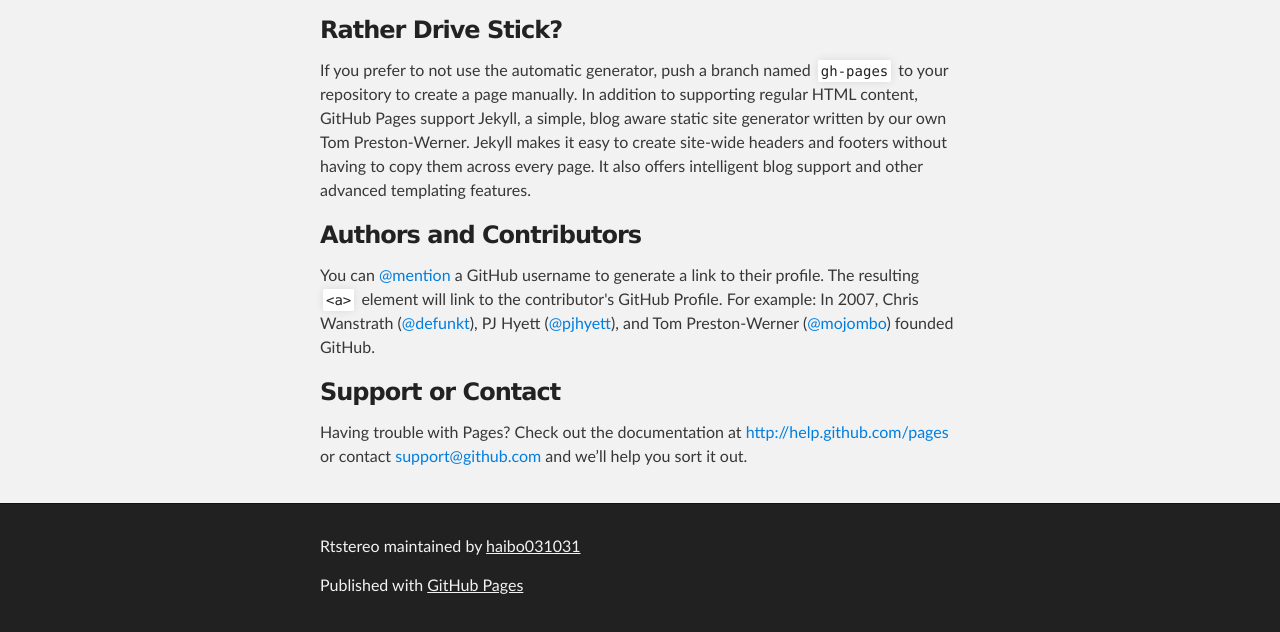
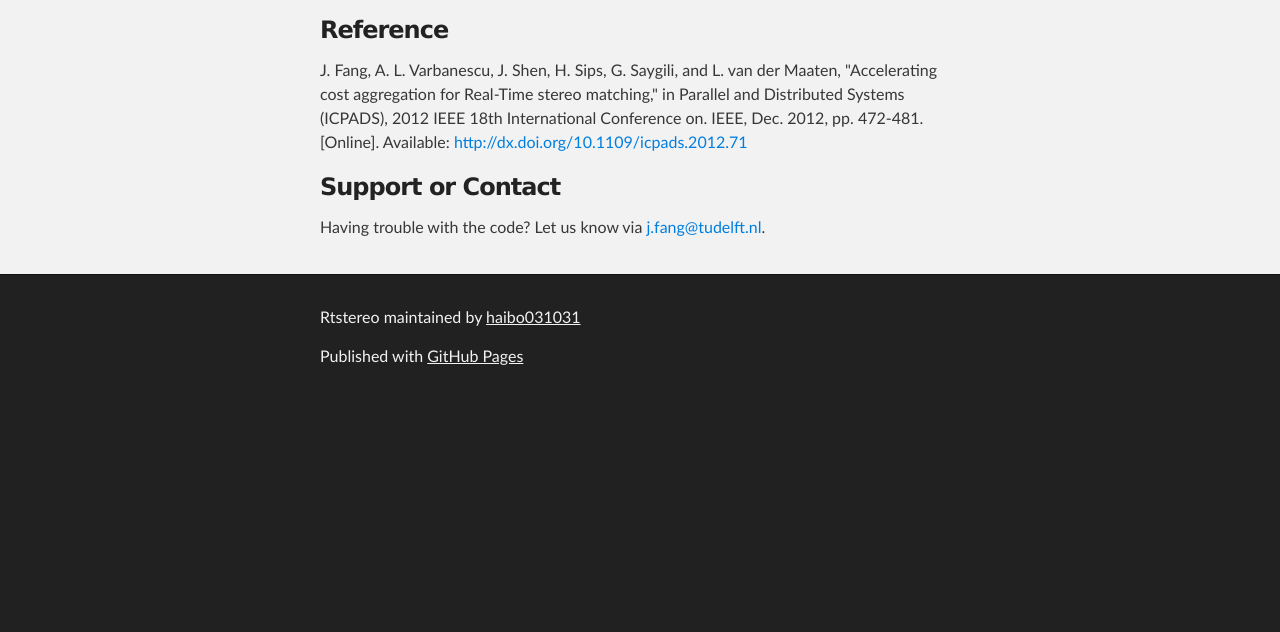
Before and after one commit to haibo031031/rtstereo, a plain HTML site: page index.html in a window 1280 px wide. Shown: the part 838-1470 px from the top of the page. After the commit the page ends 1241 px from the top, so only its background shows below. Drawn offline with Linux system fonts and the light colour scheme.

Commit message:
Create gh-pages branch via GitHub

```diff
--- a/index.html
+++ b/index.html
@@ -42,19 +42,14 @@
 <p><img src="http://www.pds.ewi.tudelft.nl/fileadmin/pds/homepages/fang/docs/icpads2k12_flow.png" alt=""></p>
 
 <h3>
-<a name="rather-drive-stick" class="anchor" href="#rather-drive-stick"><span class="octicon octicon-link"></span></a>Rather Drive Stick?</h3>
+<a name="reference" class="anchor" href="#reference"><span class="octicon octicon-link"></span></a>Reference</h3>
 
-<p>If you prefer to not use the automatic generator, push a branch named <code>gh-pages</code> to your repository to create a page manually. In addition to supporting regular HTML content, GitHub Pages support Jekyll, a simple, blog aware static site generator written by our own Tom Preston-Werner. Jekyll makes it easy to create site-wide headers and footers without having to copy them across every page. It also offers intelligent blog support and other advanced templating features.</p>
-
-<h3>
-<a name="authors-and-contributors" class="anchor" href="#authors-and-contributors"><span class="octicon octicon-link"></span></a>Authors and Contributors</h3>
-
-<p>You can <a href="https://github.com/blog/821" class="user-mention">@mention</a> a GitHub username to generate a link to their profile. The resulting <code>&lt;a&gt;</code> element will link to the contributor's GitHub Profile. For example: In 2007, Chris Wanstrath (<a href="https://github.com/defunkt" class="user-mention">@defunkt</a>), PJ Hyett (<a href="https://github.com/pjhyett" class="user-mention">@pjhyett</a>), and Tom Preston-Werner (<a href="https://github.com/mojombo" class="user-mention">@mojombo</a>) founded GitHub.</p>
+<p>J. Fang, A. L. Varbanescu, J. Shen, H. Sips, G. Saygili, and L. van der Maaten, "Accelerating cost aggregation for Real-Time stereo matching," in Parallel and Distributed Systems (ICPADS), 2012 IEEE 18th International Conference on.    IEEE, Dec. 2012, pp. 472-481. [Online]. Available: <a href="http://dx.doi.org/10.1109/icpads.2012.71">http://dx.doi.org/10.1109/icpads.2012.71</a></p>
 
 <h3>
 <a name="support-or-contact" class="anchor" href="#support-or-contact"><span class="octicon octicon-link"></span></a>Support or Contact</h3>
 
-<p>Having trouble with Pages? Check out the documentation at <a href="http://help.github.com/pages">http://help.github.com/pages</a> or contact <a href="mailto:support@github.com">support@github.com</a> and we’ll help you sort it out.</p>
+<p>Having trouble with the code? Let us know via <a href="mailto:j.fang@tudelft.nl">j.fang@tudelft.nl</a>.</p>
       </section>
     </div>
 
```
Also changed, not shown: params.json (+1 -1 lines).
